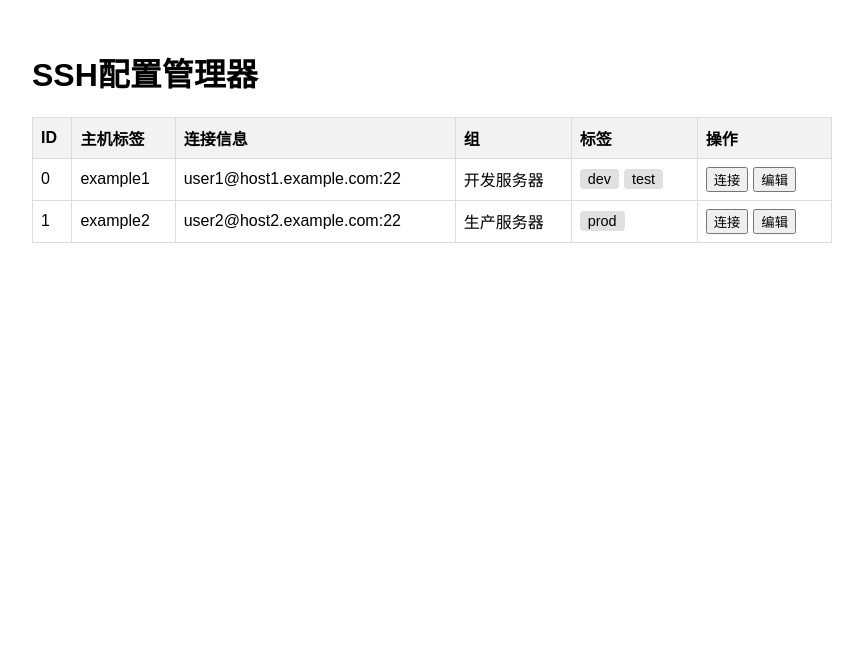
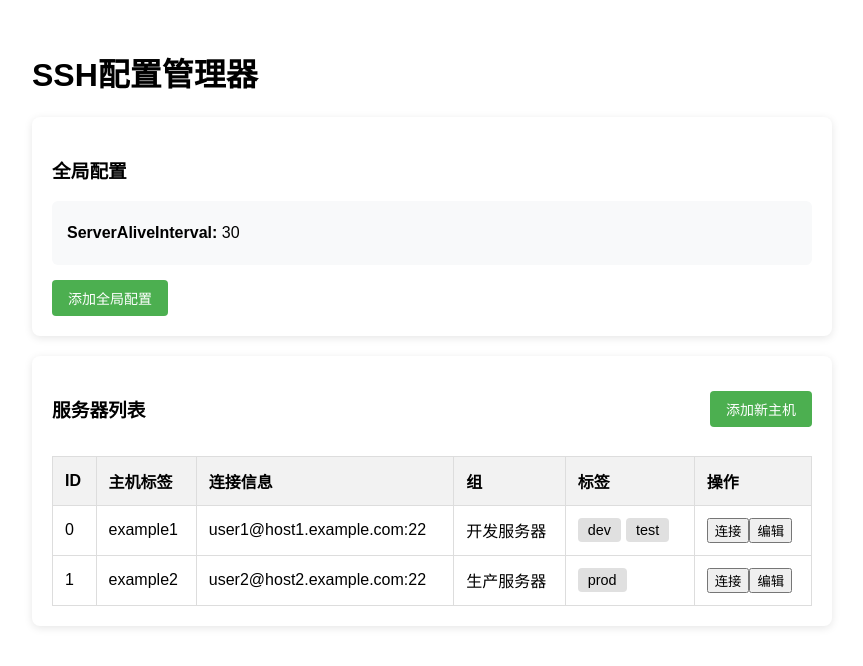
Before and after one commit to x2x4com/ssh-config-enhance-rs, a Vue app in the folder web/: page / in a window 1280 px wide. Shown: the top 666 px of the page, without its empty margins (208-1071 px from the left). Built offline with nearby package versions, Linux system fonts and the light colour scheme.

Commit message:
update, add ui elm

```diff
--- a/web/src/components/ServerList.vue
+++ b/web/src/components/ServerList.vue
@@ -1,6 +1,28 @@
 <template>
-  <div class="server-list">
-    <table>
+  <div class="server-management">
+    <!-- 全局配置区域 -->
+    <div class="global-config-section">
+      <h3>全局配置</h3>
+      <div class="config-card">
+        <div v-for="(value, key) in globalConfig" :key="key" class="config-item">
+          <strong>{{ key }}:</strong> {{ value }}
+        </div>
+      </div>
+      <button @click="showAddGlobalConfig = true" class="add-button">
+        添加全局配置
+      </button>
+    </div>
+
+    <!-- 主机列表区域 -->
+    <div class="server-list-section">
+      <div class="section-header">
+        <h3>服务器列表</h3>
+        <button @click="showAddServerForm = true" class="add-button">
+          添加新主机
+        </button>
+      </div>
+
+      <table class="server-table">
         <thead>
           <tr>
             <th>ID</th>
@@ -30,10 +52,65 @@
         </tbody>
       </table>
     </div>
+
+    <!-- 添加新主机表单 -->
+    <div v-if="showAddServerForm" class="modal">
+      <div class="modal-content">
+        <span class="close" @click="showAddServerForm = false">&times;</span>
+        <h3>添加新主机配置</h3>
+        <form @submit.prevent="addNewServer">
+          <div class="form-group">
+            <label>主机标签:</label>
+            <input v-model="newServer.host_tag" required />
+          </div>
+          <div class="form-group">
+            <label>主机地址:</label>
+            <input v-model="newServer.hostname" required />
+          </div>
+          <div class="form-group">
+            <label>用户名:</label>
+            <input v-model="newServer.user" required />
+          </div>
+          <div class="form-group">
+            <label>端口:</label>
+            <input v-model="newServer.port" type="number" />
+          </div>
+          <div class="form-group">
+            <label>分组:</label>
+            <input v-model="newServer.group" />
+          </div>
+          <div class="form-group">
+            <label>标签 (逗号分隔):</label>
+            <input v-model="newServer.tagsInput" />
+          </div>
+          <button type="submit">保存</button>
+        </form>
+      </div>
+    </div>
+
+    <!-- 添加全局配置表单 -->
+    <div v-if="showAddGlobalConfig" class="modal">
+      <div class="modal-content">
+        <span class="close" @click="showAddGlobalConfig = false">&times;</span>
+        <h3>添加全局配置</h3>
+        <form @submit.prevent="addGlobalConfig">
+          <div class="form-group">
+            <label>配置项:</label>
+            <input v-model="newConfig.key" placeholder="例如: ServerAliveInterval" required />
+          </div>
+          <div class="form-group">
+            <label>值:</label>
+            <input v-model="newConfig.value" placeholder="例如: 30" required />
+          </div>
+          <button type="submit">添加</button>
+        </form>
+      </div>
+    </div>
+  </div>
 </template>
 
 <script setup>
-import { ref } from 'vue'
+import { ref, computed } from 'vue'
 
 // 临时静态数据，后续替换为API调用
 const servers = ref([
@@ -55,6 +132,29 @@ const servers = ref([
   }
 ])
 
+// 全局配置数据
+const globalConfig = ref({
+  'ServerAliveInterval': '30'
+})
+
+// 新服务器表单状态
+const showAddServerForm = ref(false)
+const newServer = ref({
+  host_tag: '',
+  hostname: '',
+  user: '',
+  port: 22,
+  group: '',
+  tagsInput: ''
+})
+
+// 新全局配置表单状态
+const showAddGlobalConfig = ref(false)
+const newConfig = ref({
+  key: '',
+  value: ''
+})
+
 function connect(server) {
   console.log('连接到服务器:', server.host_tag)
   // TODO: 调用Tauri命令连接
@@ -64,32 +164,179 @@ function edit(server) {
   console.log('编辑服务器:', server.host_tag)
   // TODO: 实现编辑功能
 }
+
+function addNewServer() {
+  // 转换标签输入为数组
+  const tags = newServer.value.tagsInput
+    ? newServer.value.tagsInput.split(',').map(tag => tag.trim())
+    : []
+
+  // 添加新服务器
+  servers.value.push({
+    host_tag: newServer.value.host_tag,
+    user: newServer.value.user,
+    hostname: newServer.value.hostname,
+    port: newServer.value.port || 22,
+    group: newServer.value.group,
+    tags: tags
+  })
+
+  // 重置表单并关闭
+  resetNewServerForm()
+  showAddServerForm.value = false
+
+  // TODO: 调用后端API保存配置
+}
+
+function addGlobalConfig() {
+  globalConfig.value[newConfig.value.key] = newConfig.value.value
+  newConfig.value = { key: '', value: '' }
+  showAddGlobalConfig.value = false
+
+  // TODO: 调用后端API保存全局配置
+}
+
+function resetNewServerForm() {
+  newServer.value = {
+    host_tag: '',
+    hostname: '',
+    user: '',
+    port: 22,
+    group: '',
+    tagsInput: ''
+  }
+}
 </script>
 
 <style scoped>
-.server-list {
-  margin-top: 20px;
+.server-management {
+  display: flex;
+  flex-direction: column;
+  gap: 20px;
 }
-table {
+
+.global-config-section, .server-list-section {
+  background-color: #fff;
+  border-radius: 8px;
+  padding: 20px;
+  box-shadow: 0 2px 8px rgba(0,0,0,0.1);
+}
+
+.section-header {
+  display: flex;
+  justify-content: space-between;
+  align-items: center;
+  margin-bottom: 15px;
+}
+
+.config-card {
+  background-color: #f8f9fa;
+  border-radius: 6px;
+  padding: 15px;
+  margin-bottom: 15px;
+}
+
+.config-item {
+  padding: 8px 0;
+  border-bottom: 1px solid #eee;
+}
+
+.config-item:last-child {
+  border-bottom: none;
+}
+
+.server-table {
   width: 100%;
   border-collapse: collapse;
 }
-th, td {
+
+.server-table th, .server-table td {
   border: 1px solid #ddd;
-  padding: 8px;
+  padding: 12px;
   text-align: left;
 }
-th {
+
+.server-table th {
   background-color: #f2f2f2;
 }
-button {
-  margin-right: 5px;
+
+.add-button {
+  background-color: #4CAF50;
+  color: white;
+  border: none;
+  padding: 8px 16px;
+  border-radius: 4px;
+  cursor: pointer;
+  font-size: 14px;
 }
+
+.add-button:hover {
+  background-color: #45a049;
+}
+
+/* 模态框样式 */
+.modal {
+  position: fixed;
+  top: 0;
+  left: 0;
+  width: 100%;
+  height: 100%;
+  background-color: rgba(0,0,0,0.5);
+  display: flex;
+  justify-content: center;
+  align-items: center;
+  z-index: 1000;
+}
+
+.modal-content {
+  background-color: #fff;
+  padding: 25px;
+  border-radius: 8px;
+  width: 500px;
+  max-width: 90%;
+  position: relative;
+}
+
+.close {
+  position: absolute;
+  top: 15px;
+  right: 15px;
+  font-size: 24px;
+  cursor: pointer;
+}
+
+.form-group {
+  margin-bottom: 15px;
+}
+
+.form-group label {
+  display: block;
+  margin-bottom: 5px;
+  font-weight: bold;
+}
+
+.form-group input {
+  width: 100%;
+  padding: 8px;
+  border: 1px solid #ddd;
+  border-radius: 4px;
+}
+
+button[type="submit"] {
+  background-color: #2196F3;
+  color: white;
+  border: none;
+  padding: 10px 20px;
+  border-radius: 4px;
+  cursor: pointer;
+  font-size: 16px;
+}
+
 .tag {
   display: inline-block;
   background-color: #e0e0e0;
   border-radius: 4px;
-  padding: 2px 8px;
+  padding: 4px 10px;
   margin-right: 5px;
   font-size: 0.9em;
 }
--- a/web/vite.config.js
+++ b/web/vite.config.js
@@ -5,6 +5,6 @@ export default defineConfig({
   plugins: [vue()],
   server: {
     port: 5005,
-    host: true
+    // host: true
   }
 })
```
Also changed, not shown: 1 other file (tests, documents, lock files or other folders). Lines whose indentation alone changed are shown as unchanged.
